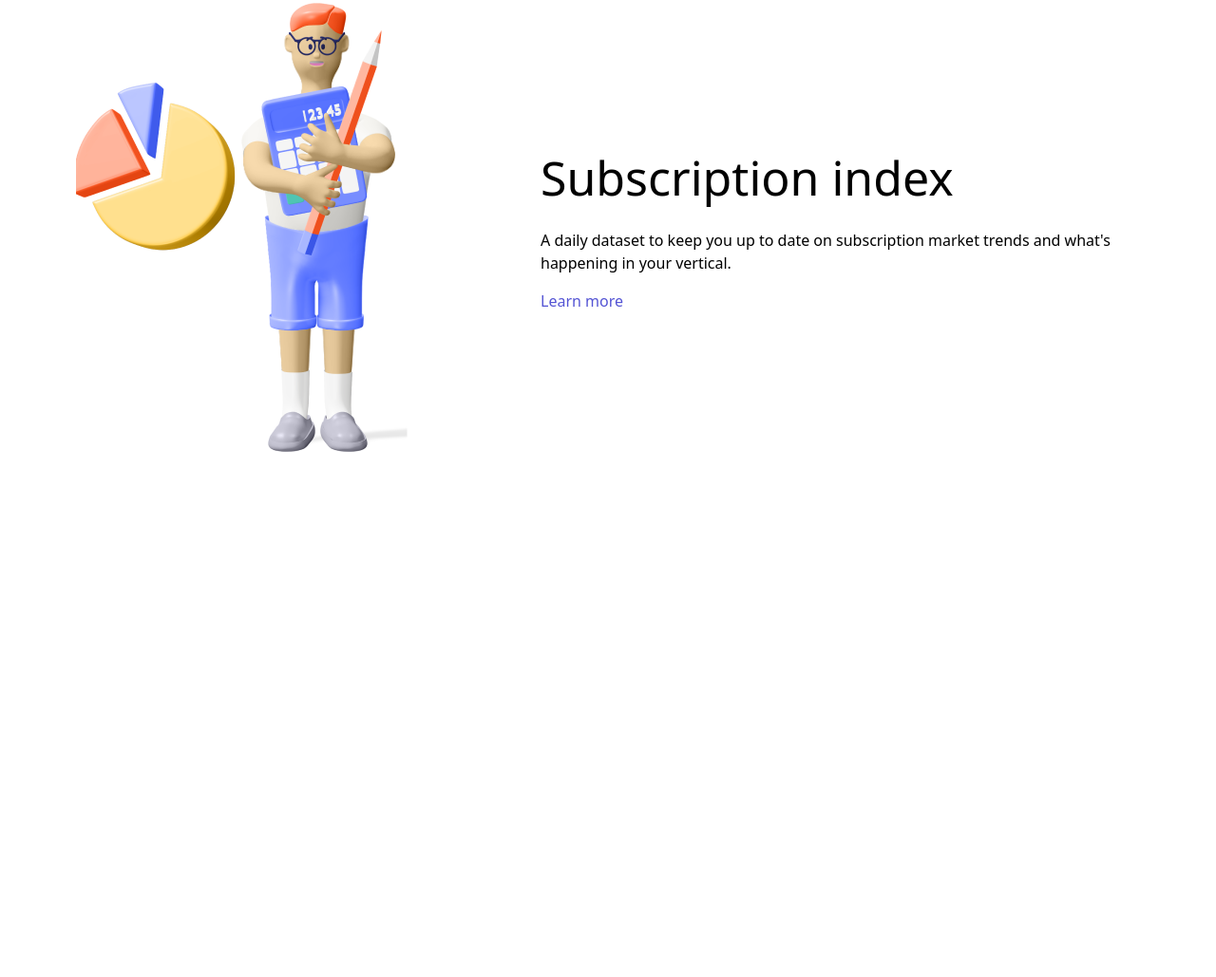
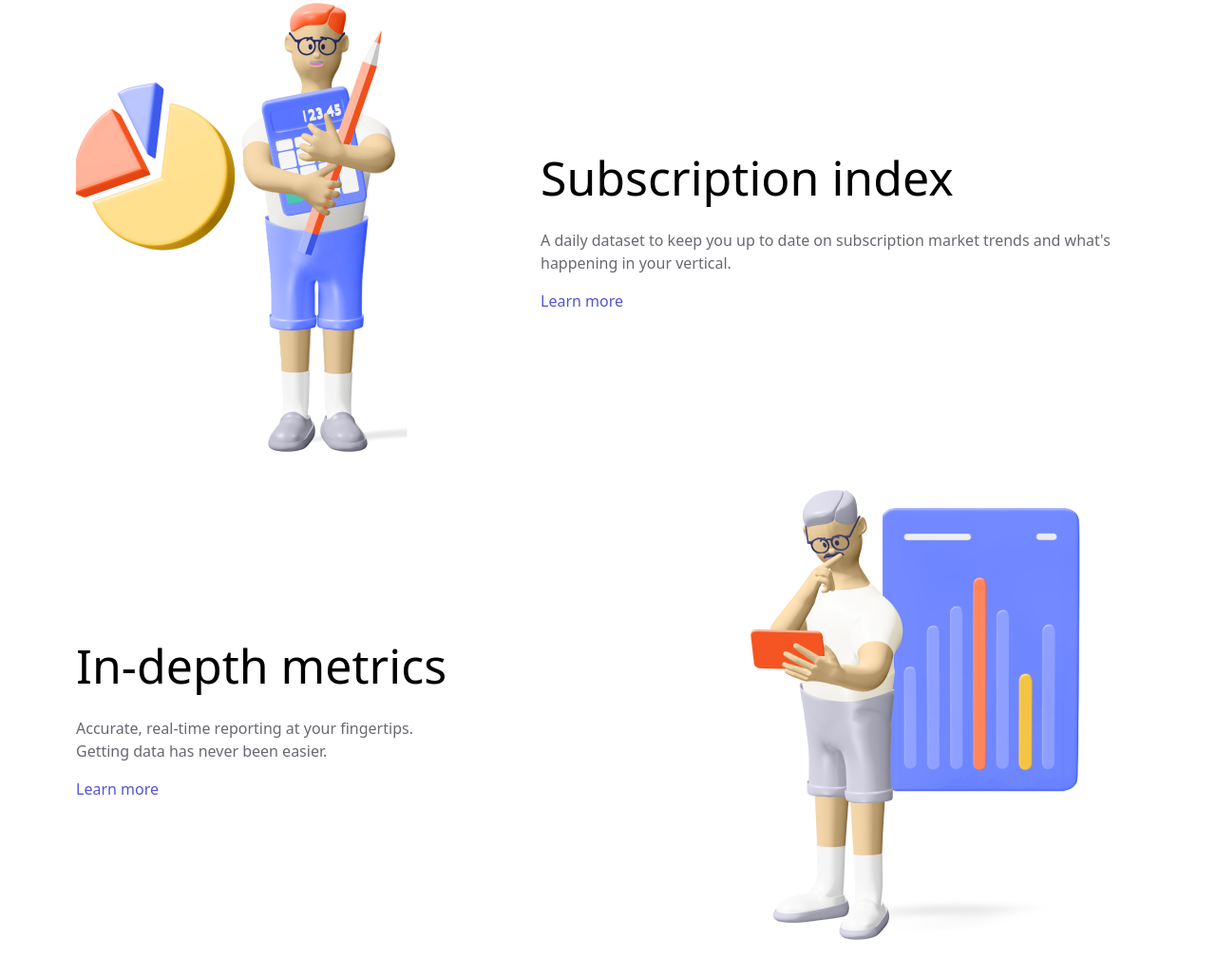
Before and after one commit to Abubakr-63/Homework-4, a website: page src/index.html in a window 1280 px wide. Shown: the part 935-1964 px from the top of the page at 95% size. Before the commit the page ends 1451 px from the top, so only its background shows below. Drawn offline with Linux system fonts and the light colour scheme.

Commit message:
feat: add new page

```diff
--- a/src/index.html
+++ b/src/index.html
@@ -39,9 +39,17 @@
         <img src="./Content Image 02.png" alt="">
         <aside class="flex flex-col content-start gap-4">
             <h1 class="text-[50px] font-medium">Subscription index</h1>
-            <p>A daily dataset to keep you up to date on subscription market trends and what's happening in your vertical.</p>
+            <p class="text-[#696871]">A daily dataset to keep you up to date on subscription market trends and what's happening in your vertical.</p>
             <a href="" class="text-[#5454D4] font-">Learn more</a>
         </aside>
+    </section>
+    <section class="flex items-center space-between gap-80 p-5">
+        <aside class="flex flex-col content-start gap-4">
+            <h1 class="text-[50px] font-medium">In-depth metrics</h1>
+            <p class="text-[#696871] w-96">Accurate, real-time reporting at your fingertips. Getting data has never been easier.</p>
+            <a href="" class="text-[#5454D4] font-">Learn more</a>
+        </aside>
+        <img src="./Content Image.png" alt="">
     </section>
    </main>
 </body>
```
Also changed, not shown: src/Content Image.png (added), src/output.css.
